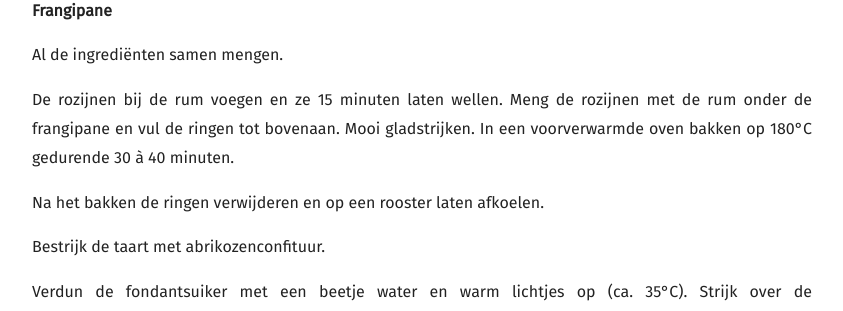
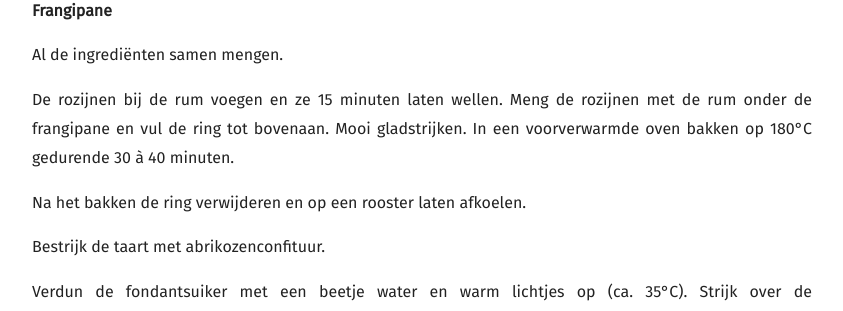
Before and after one commit to fabilicious/fabilicious.github.io, a Jekyll site: the page built from recipes/_posts/2023-01-21-Pensees.md, in a window 1280 px wide and 900 px high, scrolled down 1808 px. Shown: the part 170-481 px from the top of the window, without its empty margins (58-901 px from the left). Built offline with Jekyll 4.4.1, drawn with Linux system fonts in a browser that asks for light colours; nearby versions of some CDN libraries; some web fonts are replaced.

Commit message:
Update 2023-01-21-Pensees.md

```diff
--- a/recipes/_posts/2023-01-21-Pensees.md
+++ b/recipes/_posts/2023-01-21-Pensees.md
@@ -44,11 +44,11 @@ Je kan het deeg verpakt invriezen of wat extra koekjes bakken.
 Al de ingrediënten samen mengen.
 
 De rozijnen bij de rum voegen en ze 15 minuten laten wellen.
-Meng de rozijnen met de rum onder de frangipane en vul de ringen tot bovenaan.
+Meng de rozijnen met de rum onder de frangipane en vul de ring tot bovenaan.
 Mooi gladstrijken.
 In een voorverwarmde oven bakken op 180°C gedurende 30 à 40 minuten.
 
-Na het bakken de ringen verwijderen en op een rooster laten afkoelen.
+Na het bakken de ring verwijderen en op een rooster laten afkoelen.
 
 Bestrijk de taart met abrikozenconfituur.
 
```
